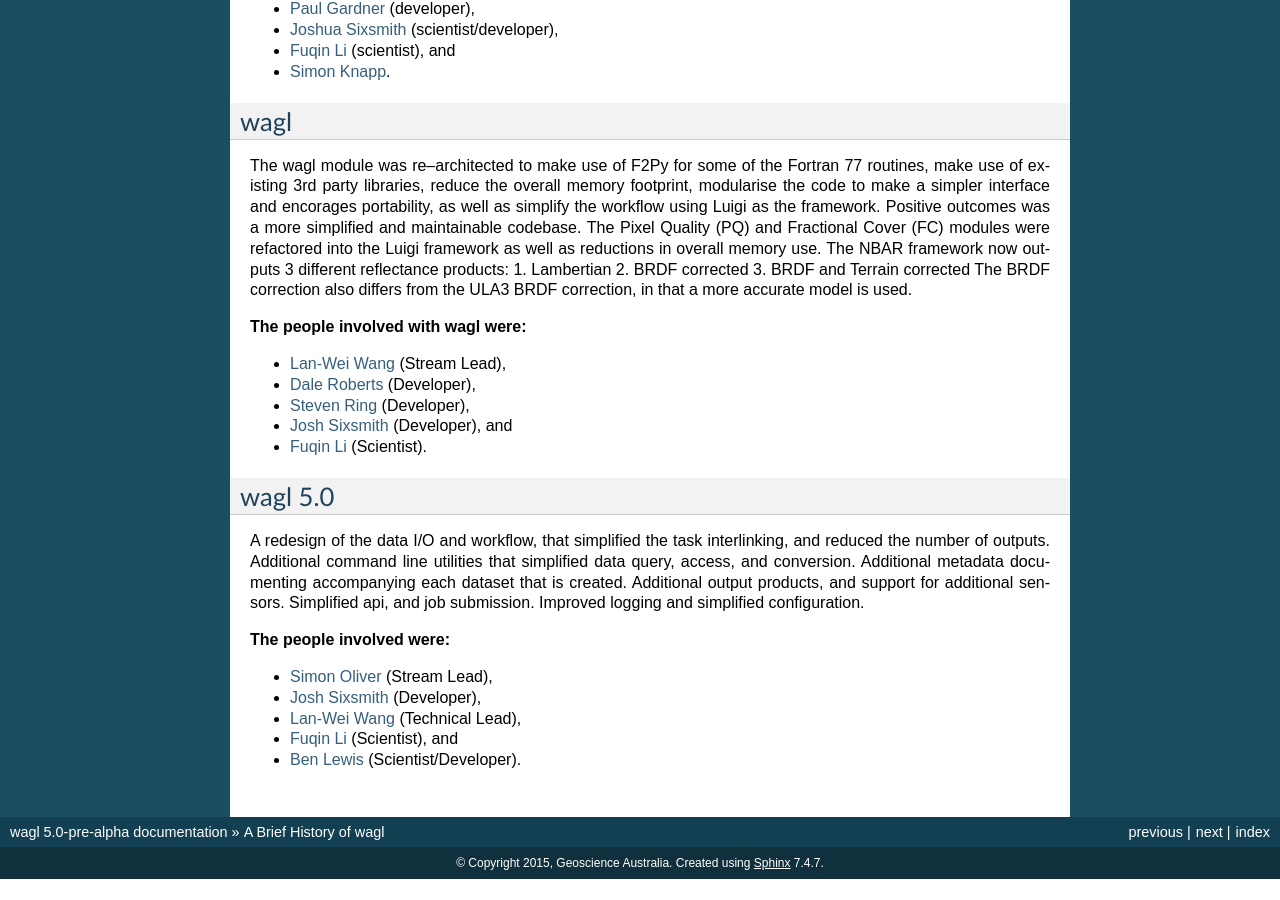
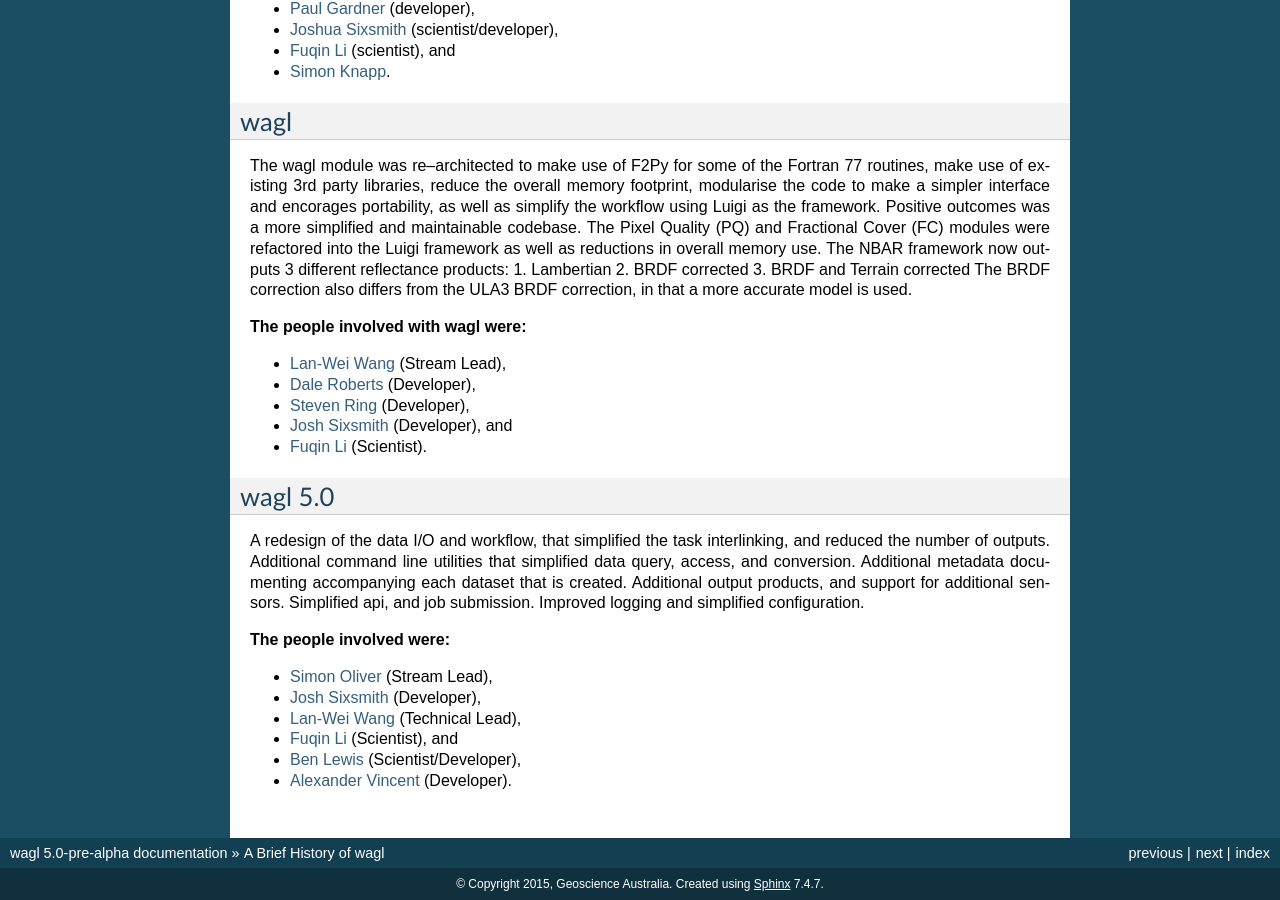
Before and after one commit to GeoscienceAustralia/wagl, a Sphinx documentation site: the page built from docs/source/history.rst, in a window 1280 px wide and 900 px high, scrolled down 1471 px. Built offline with Sphinx 7.4.7, drawn with Linux system fonts in a browser that asks for light colours; pages that are not in the unit, such as notebooks, are missing from menus; before the commit the page ends 2350 px from its top, so only the background shows below that.

Commit message:
Updated contributors list.

```diff
--- a/docs/source/history.rst
+++ b/docs/source/history.rst
@@ -85,4 +85,5 @@
 * `Josh Sixsmith <mailto:joshua.sixsmith@ga.gov.au>`_ (Developer),
 * `Lan-Wei Wang <mailto:lan-wei.wang@ga.gov.au>`_ (Technical Lead),
 * `Fuqin Li <mailto:fuqin.li@ga.gov.au>`_ (Scientist), and
-* `Ben Lewis <mailto:ben.lewis@ga.gov.au>`_ (Scientist/Developer).
+* `Ben Lewis <mailto:ben.lewis@ga.gov.au>`_ (Scientist/Developer),
+* `Alexander Vincent <mailto:alexander.vincent@ga.gov.au>`_ (Developer).
```
